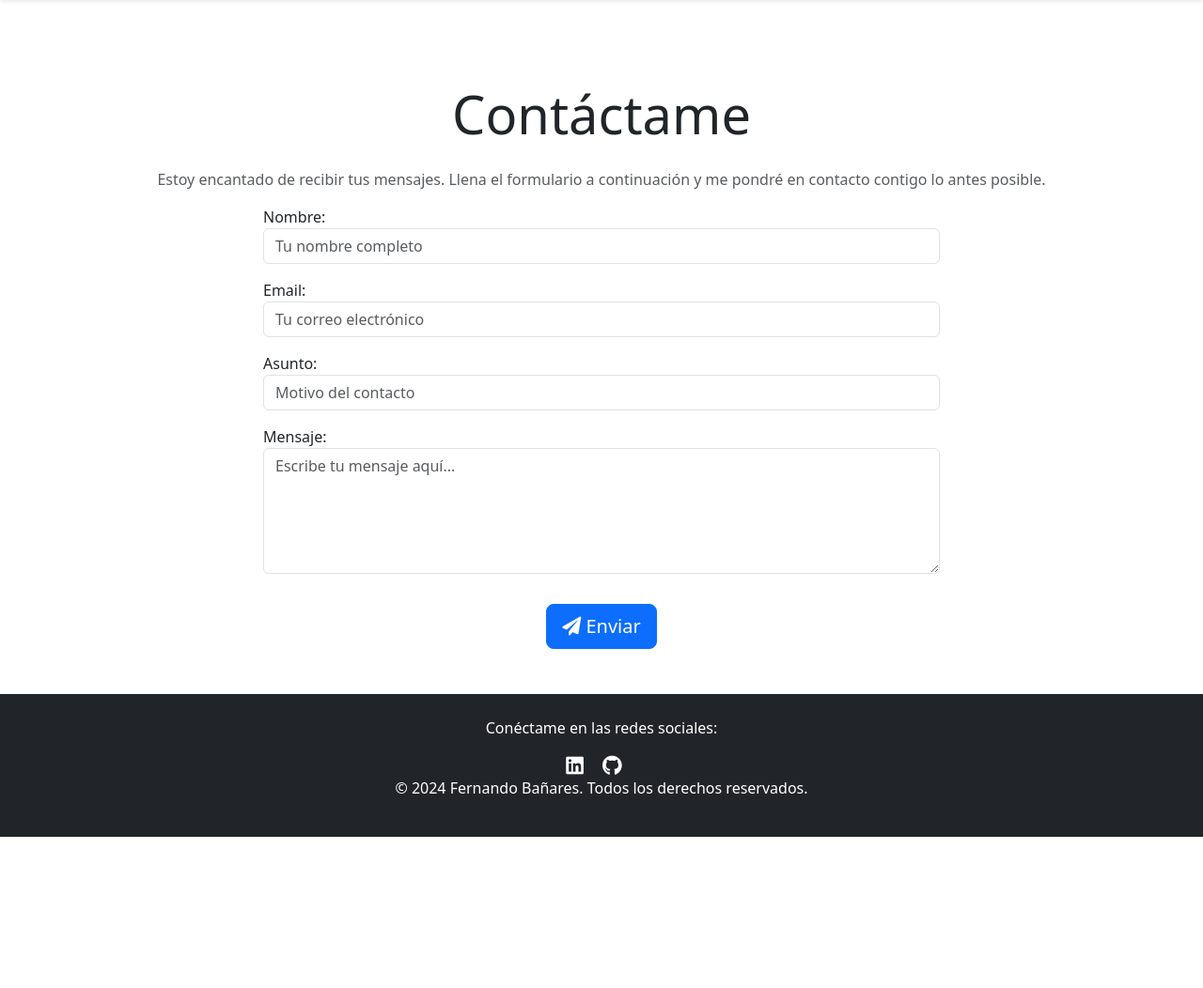
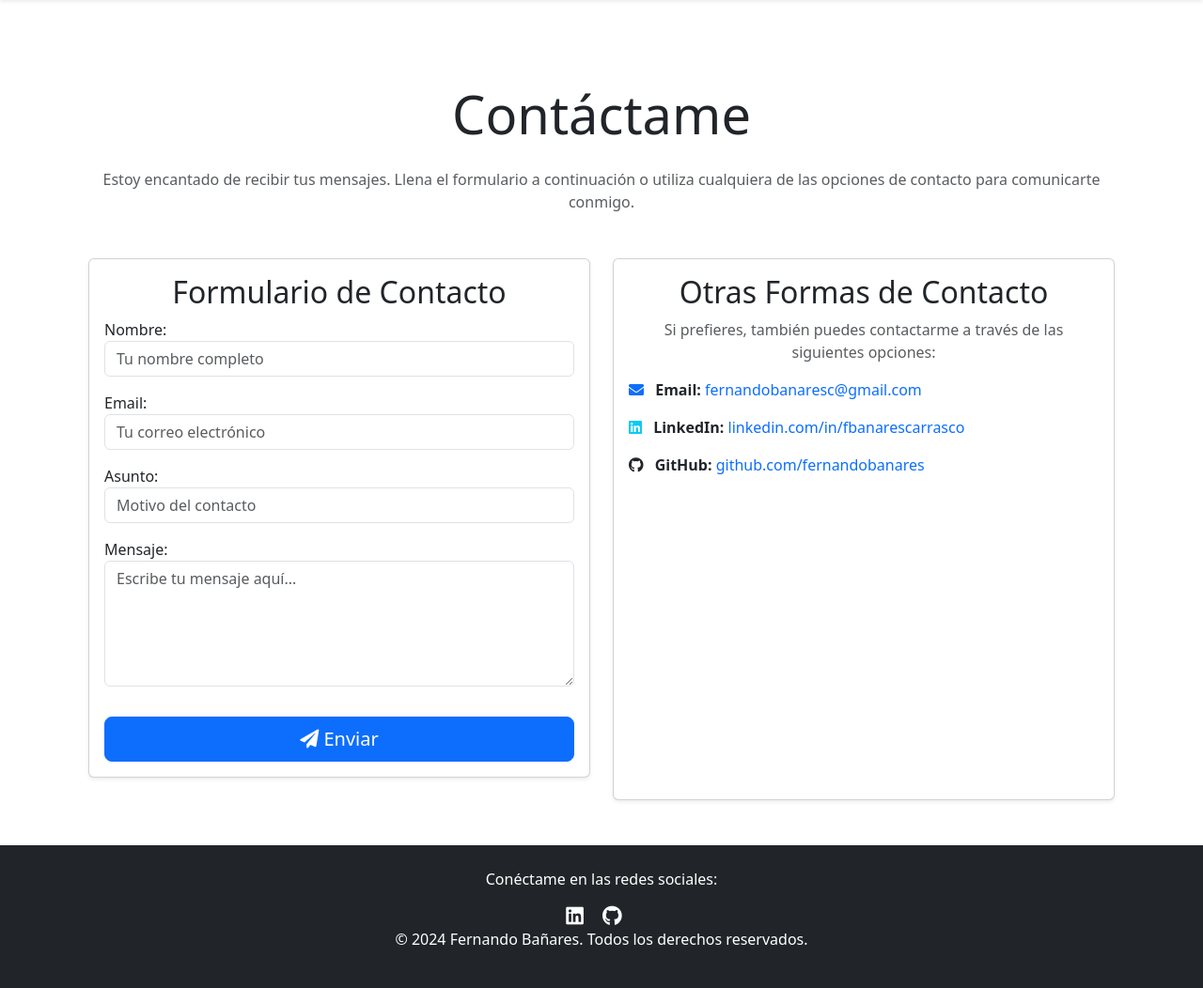
Before and after one commit to fernandobanares/portafolio1, a Django app: page /contacto/ in a window 1280 px wide. Shown: the part 56-1108 px from the top of the page at 94% size. Before the commit the page ends 947 px from the top, so only its background shows below. Run offline with Django 5.2, Linux system fonts and the light colour scheme.

Commit message:
Se mejora pagina de contacto

```diff
--- a/templates/contacto.html
+++ b/templates/contacto.html
@@ -3,10 +3,18 @@
 
 {% block content %}
 <div class="container mt-5">
+    <!-- Encabezado -->
     <h1 class="display-4 text-center mb-4">Contáctame</h1>
-    <p class="text-center text-muted">Estoy encantado de recibir tus mensajes. Llena el formulario a continuación y me pondré en contacto contigo lo antes posible.</p>
+    <p class="text-center text-muted">
+        Estoy encantado de recibir tus mensajes. Llena el formulario a continuación o utiliza cualquiera de las opciones de contacto para comunicarte conmigo.
+    </p>
 
-    <!-- Mensajes de éxito o error -->
+    <div class="row mt-5">
+        <!-- Columna del Formulario -->
+        <div class="col-lg-6 mb-4">
+            <div class="card shadow-sm h-100">
+                <div class="card-body">
+                    <h2 class="card-title text-center">Formulario de Contacto</h2>
                     {% if messages %}
                     <div class="mt-3">
                         {% for message in messages %}
@@ -16,15 +24,11 @@
                         {% endfor %}
                     </div>
                     {% endif %}
-
-    <!-- Formulario de contacto -->
-    <div class="row justify-content-center">
-        <div class="col-md-8">
                     <form method="post" novalidate>
                         {% csrf_token %}
                         {{ form.as_p }}
                         <div class="text-center">
-                    <button type="submit" class="btn btn-primary btn-lg mt-3">
+                            <button type="submit" class="btn btn-primary btn-lg mt-3 w-100">
                                 <i class="fas fa-paper-plane"></i> Enviar
                             </button>
                         </div>
@@ -32,4 +36,37 @@
                 </div>
             </div>
         </div>
+
+        <!-- Columna de otras formas de contacto -->
+        <div class="col-lg-6">
+            <div class="card shadow-sm h-100">
+                <div class="card-body text-center">
+                    <h2 class="card-title">Otras Formas de Contacto</h2>
+                    <p class="text-muted">Si prefieres, también puedes contactarme a través de las siguientes opciones:</p>
+                    <ul class="list-unstyled text-start mt-3">
+                        <li class="mb-3">
+                            <i class="fas fa-envelope me-2 text-primary"></i>
+                            <strong>Email:</strong>
+                            <a href="mailto:fernandobanaresc@gmail.com" class="text-decoration-none">fernandobanaresc@gmail.com</a>
+                        </li>
+                        <li class="mb-3">
+                            <i class="fab fa-linkedin me-2 text-info"></i>
+                            <strong>LinkedIn:</strong>
+                            <a href="https://www.linkedin.com/in/fbanarescarrasco/" target="_blank" class="text-decoration-none">
+                                linkedin.com/in/fbanarescarrasco
+                            </a>
+                        </li>
+                        <li class="mb-3">
+                            <i class="fab fa-github me-2 text-dark"></i>
+                            <strong>GitHub:</strong>
+                            <a href="https://github.com/fernandobanares" target="_blank" class="text-decoration-none">
+                                github.com/fernandobanares
+                            </a>
+                        </li>
+                    </ul>
+                </div>
+            </div>
+        </div>
+    </div>
+</div>
 {% endblock %}
```
Also changed, not shown: templates/sobre_mi.html (+0 -18 lines). Lines whose indentation alone changed are shown as unchanged.
